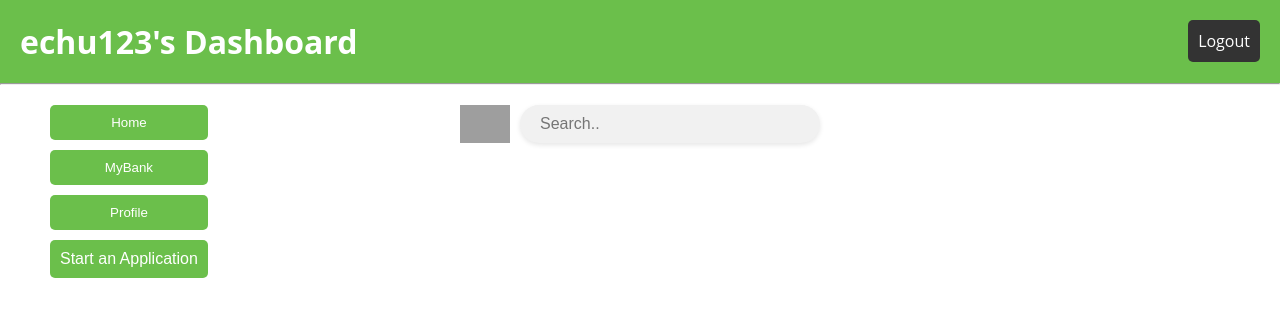
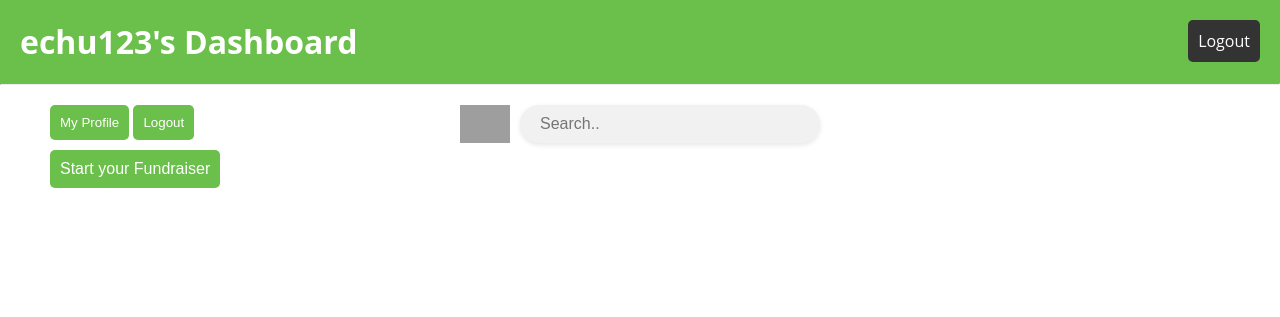
Before and after one commit to essaathar/Atiya-e-ilm, a Flask app: page /student_homepage/echu123/Essa in a window 1280 px wide. Shown: the top 317 px of the page. Run offline with Flask 3, Linux system fonts and the light colour scheme; data comes from the database, SQL or seed files in the repository; grey boxes are pictures that could not be loaded.

Commit message:
added functionality for all buttons
view profile, start fundraiser, and logout buttons working correctly

```diff
--- a/templates/student_homepage.html
+++ b/templates/student_homepage.html
@@ -328,11 +328,12 @@
 		</div>
 	<hr>
 	<div class="button-container">
-		<button class="nav">Home</button>
-		<button class="nav">MyBank</button>
-		<button class="nav">Profile</button>
 		<form method="POST">
-			<button class="green-button">Start an Application</button>
+			<button class="nav" name="action" value="profile_view">My Profile</button>
+			<button class="nav" name="action" value="logout">Logout</button>
+		</form>
+		<form method="POST">
+			<button class="green-button" name="action" value="start_application">Start your Fundraiser</button>
 		</form>
 	</div>
 	<div class="search-container">
```
